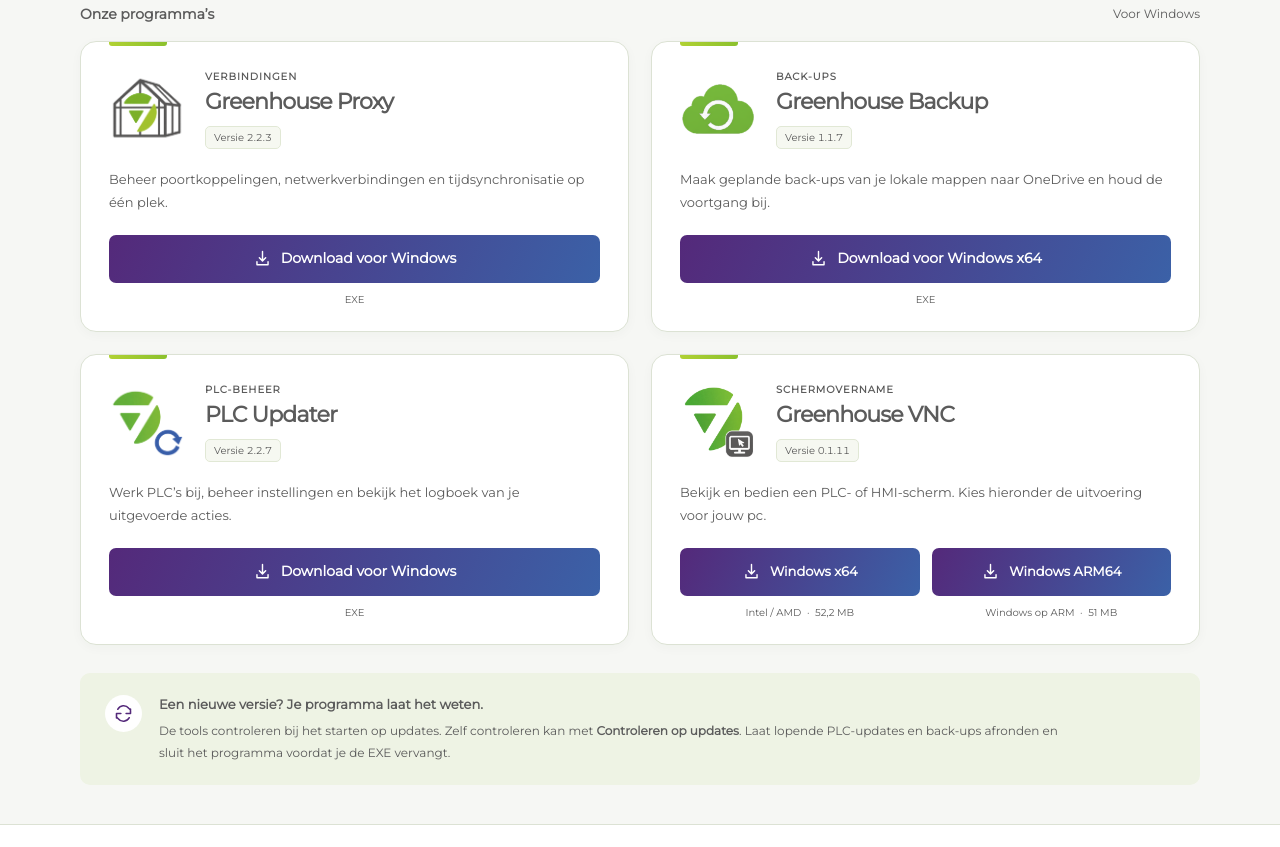
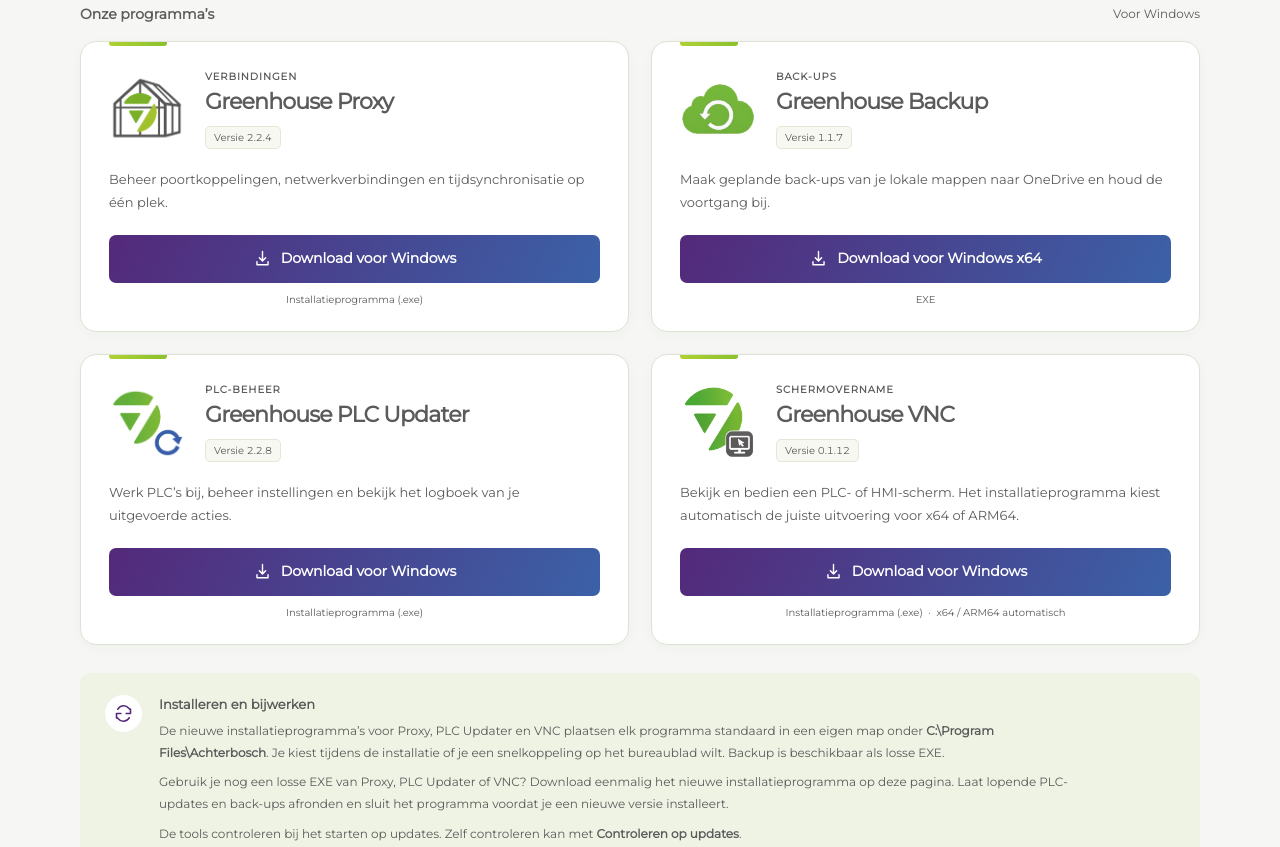
Before and after one commit to NickvDeth/Greenhouse-downloads, a plain HTML site: page website/index.html in a window 1280 px wide. Shown: the part 336-1183 px from the top of the page. Drawn offline with Linux system fonts and the light colour scheme.

Commit message:
Publish verified Proxy, PLC Updater and universal VNC installers

```diff
--- a/website/index.html
+++ b/website/index.html
@@ -44,16 +44,16 @@
             <div class="tool-identity">
               <span class="tool-category">Verbindingen</span>
               <h3 id="proxy-title">Greenhouse Proxy</h3>
-              <span class="version">Versie 2.2.3</span>
+              <span class="version">Versie 2.2.4</span>
             </div>
           </div>
           <p class="tool-description">Beheer poortkoppelingen, netwerkverbindingen en tijdsynchronisatie op één plek.</p>
           <div class="download-area">
-            <a class="download-button" href="https://achterbosch-greenhouse-downloads.creamycoin37.chatgpt.site/releases/download/proxy-v2.2.3/GreenhouseProxy.exe" aria-label="Greenhouse Proxy 2.2.3 downloaden voor Windows">
+            <a class="download-button" href="https://github.com/NickvDeth/Greenhouse-downloads/releases/download/proxy-v2.2.4/Setup-Greenhouse-Proxy-2.2.4.exe" aria-label="Greenhouse Proxy 2.2.4 downloaden voor Windows">
               <svg viewBox="0 0 24 24" aria-hidden="true"><path d="M12 3v12m-4-4 4 4 4-4M5 16v4h14v-4"/></svg>
               <span>Download voor Windows</span>
             </a>
-            <span class="download-detail">EXE</span>
+            <span class="download-detail">Installatieprogramma (.exe)</span>
           </div>
         </article>
 
@@ -81,17 +81,17 @@
             <div class="app-icon"><img src="assets/plc-updater.png" width="1280" height="1280" alt="" aria-hidden="true"></div>
             <div class="tool-identity">
               <span class="tool-category">PLC-beheer</span>
-              <h3 id="plc-title">PLC Updater</h3>
-              <span class="version">Versie 2.2.7</span>
+              <h3 id="plc-title">Greenhouse PLC Updater</h3>
+              <span class="version">Versie 2.2.8</span>
             </div>
           </div>
           <p class="tool-description">Werk PLC’s bij, beheer instellingen en bekijk het logboek van je uitgevoerde acties.</p>
           <div class="download-area">
-            <a class="download-button" href="https://achterbosch-greenhouse-downloads.creamycoin37.chatgpt.site/releases/download/plc-updater-v2.2.7/PLC-Updater.exe" aria-label="PLC Updater 2.2.7 downloaden voor Windows">
+            <a class="download-button" href="https://github.com/NickvDeth/Greenhouse-downloads/releases/download/plc-updater-v2.2.8/Setup-Greenhouse-PLC-Updater-2.2.8.exe" aria-label="Greenhouse PLC Updater 2.2.8 downloaden voor Windows">
               <svg viewBox="0 0 24 24" aria-hidden="true"><path d="M12 3v12m-4-4 4 4 4-4M5 16v4h14v-4"/></svg>
               <span>Download voor Windows</span>
             </a>
-            <span class="download-detail">EXE</span>
+            <span class="download-detail">Installatieprogramma (.exe)</span>
           </div>
         </article>
 
@@ -101,25 +101,16 @@
             <div class="tool-identity">
               <span class="tool-category">Schermovername</span>
               <h3 id="vnc-title">Greenhouse VNC</h3>
-              <span class="version">Versie 0.1.11</span>
+              <span class="version">Versie 0.1.12</span>
             </div>
           </div>
-          <p class="tool-description">Bekijk en bedien een PLC- of HMI-scherm. Kies hieronder de uitvoering voor jouw pc.</p>
-          <div class="download-area download-options">
-            <div class="download-option">
-              <a class="download-button" href="https://github.com/NickvDeth/Greenhouse-downloads/releases/download/vnc-windows-v0.1.11/Achterbosch_PLC_VNC_x64.exe" aria-label="Greenhouse VNC 0.1.11 downloaden voor Windows x64, Intel of AMD">
-                <svg viewBox="0 0 24 24" aria-hidden="true"><path d="M12 3v12m-4-4 4 4 4-4M5 16v4h14v-4"/></svg>
-                <span>Windows x64</span>
-              </a>
-              <span class="download-detail">Intel / AMD <span aria-hidden="true">·</span> 52,2 MB</span>
-            </div>
-            <div class="download-option">
-              <a class="download-button" href="https://github.com/NickvDeth/Greenhouse-downloads/releases/download/vnc-windows-v0.1.11/Achterbosch_PLC_VNC_ARM64.exe" aria-label="Greenhouse VNC 0.1.11 downloaden voor Windows ARM64">
-                <svg viewBox="0 0 24 24" aria-hidden="true"><path d="M12 3v12m-4-4 4 4 4-4M5 16v4h14v-4"/></svg>
-                <span>Windows ARM64</span>
-              </a>
-              <span class="download-detail">Windows op ARM <span aria-hidden="true">·</span> 51 MB</span>
-            </div>
+          <p class="tool-description">Bekijk en bedien een PLC- of HMI-scherm. Het installatieprogramma kiest automatisch de juiste uitvoering voor x64 of ARM64.</p>
+          <div class="download-area">
+            <a class="download-button" href="https://github.com/NickvDeth/Greenhouse-downloads/releases/download/vnc-windows-v0.1.12/Setup-Greenhouse-VNC-0.1.12.exe" aria-label="Greenhouse VNC 0.1.12 downloaden voor Windows x64 en ARM64">
+              <svg viewBox="0 0 24 24" aria-hidden="true"><path d="M12 3v12m-4-4 4 4 4-4M5 16v4h14v-4"/></svg>
+              <span>Download voor Windows</span>
+            </a>
+            <span class="download-detail">Installatieprogramma (.exe) <span aria-hidden="true">·</span> x64 / ARM64 automatisch</span>
           </div>
         </article>
       </div>
@@ -128,8 +119,10 @@
     <aside class="update-note" aria-labelledby="updates-title">
       <span class="note-icon" aria-hidden="true"><svg viewBox="0 0 24 24"><path d="M20 7v5h-5M4 17v-5h5M5.4 7.2A7.5 7.5 0 0 1 18 6l2 2M4 16l2 2a7.5 7.5 0 0 0 12.6-1.2"/></svg></span>
       <div>
-        <h2 id="updates-title">Een nieuwe versie? Je programma laat het weten.</h2>
-        <p>De tools controleren bij het starten op updates. Zelf controleren kan met <strong>Controleren op updates</strong>. Laat lopende PLC-updates en back-ups afronden en sluit het programma voordat je de EXE vervangt.</p>
+        <h2 id="updates-title">Installeren en bijwerken</h2>
+        <p>De nieuwe installatieprogramma’s voor Proxy, PLC Updater en VNC plaatsen elk programma standaard in een eigen map onder <strong>C:\Program Files\Achterbosch</strong>. Je kiest tijdens de installatie of je een snelkoppeling op het bureaublad wilt. Backup is beschikbaar als losse EXE.</p>
+        <p>Gebruik je nog een losse EXE van Proxy, PLC Updater of VNC? Download eenmalig het nieuwe installatieprogramma op deze pagina. Laat lopende PLC-updates en back-ups afronden en sluit het programma voordat je een nieuwe versie installeert.</p>
+        <p>De tools controleren bij het starten op updates. Zelf controleren kan met <strong>Controleren op updates</strong>.</p>
       </div>
     </aside>
   </main>
--- a/website/styles.css
+++ b/website/styles.css
@@ -88,6 +88,7 @@ h1 { margin: 0; color: var(--ink); font-size: clamp(32px, 3.8vw, 48px); line-hei
 .note-icon svg { width: 21px; height: 21px; }
 .update-note h2 { margin: 0 0 6px; font-size: 13px; font-weight: 700; line-height: 1.5; }
 .update-note p { margin: 0; max-width: 920px; font-size: 12px; line-height: 1.8; }
+.update-note p + p { margin-top: 8px; }
 .update-note strong { font-weight: 700; }
 .site-footer { border-top: 1px solid var(--line); background: white; }
 .footer-inner { display: flex; align-items: center; justify-content: space-between; gap: 20px; min-height: 73px; padding-block: 20px; font-size: 11px; }
```
Also changed, not shown: updates/plc-updater.json (added, +12 -0 lines), updates/proxy.json (added, +12 -0 lines), updates/vnc.json (+8 -8 lines), 1 other file.
